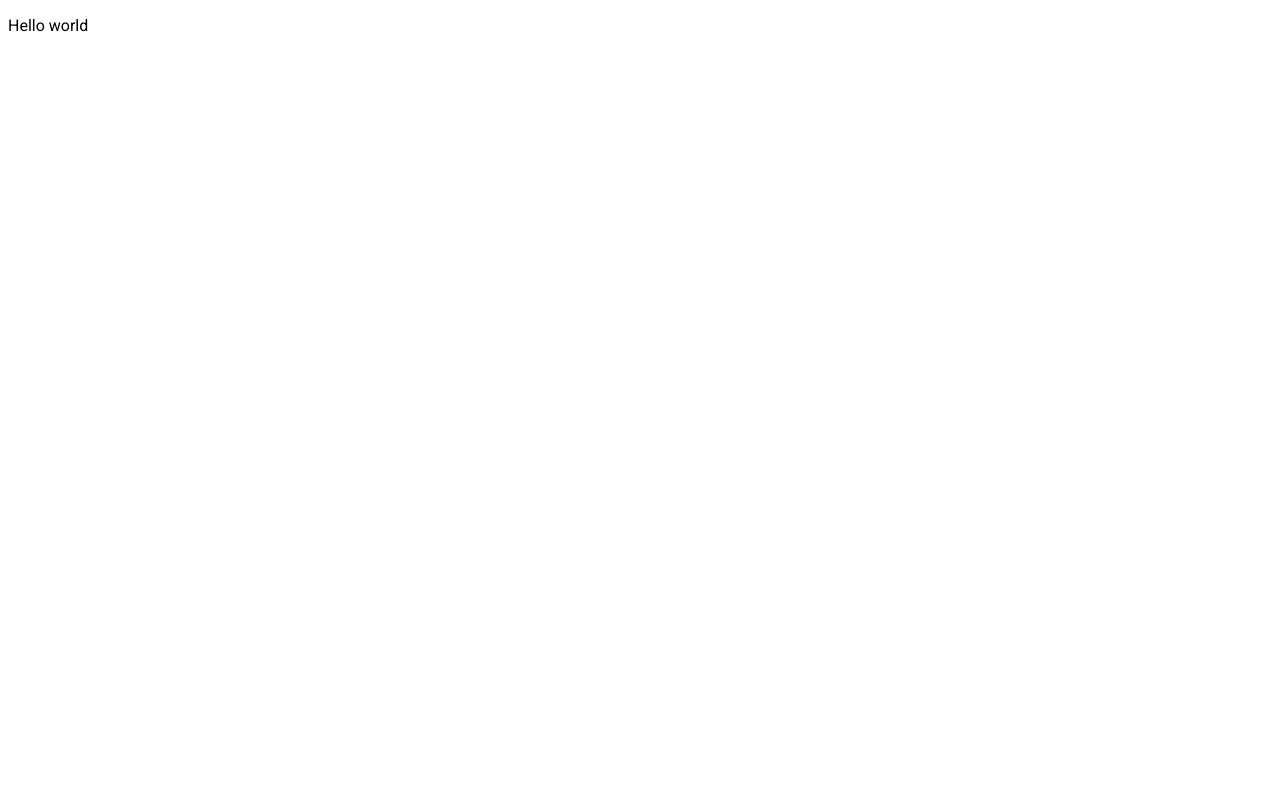
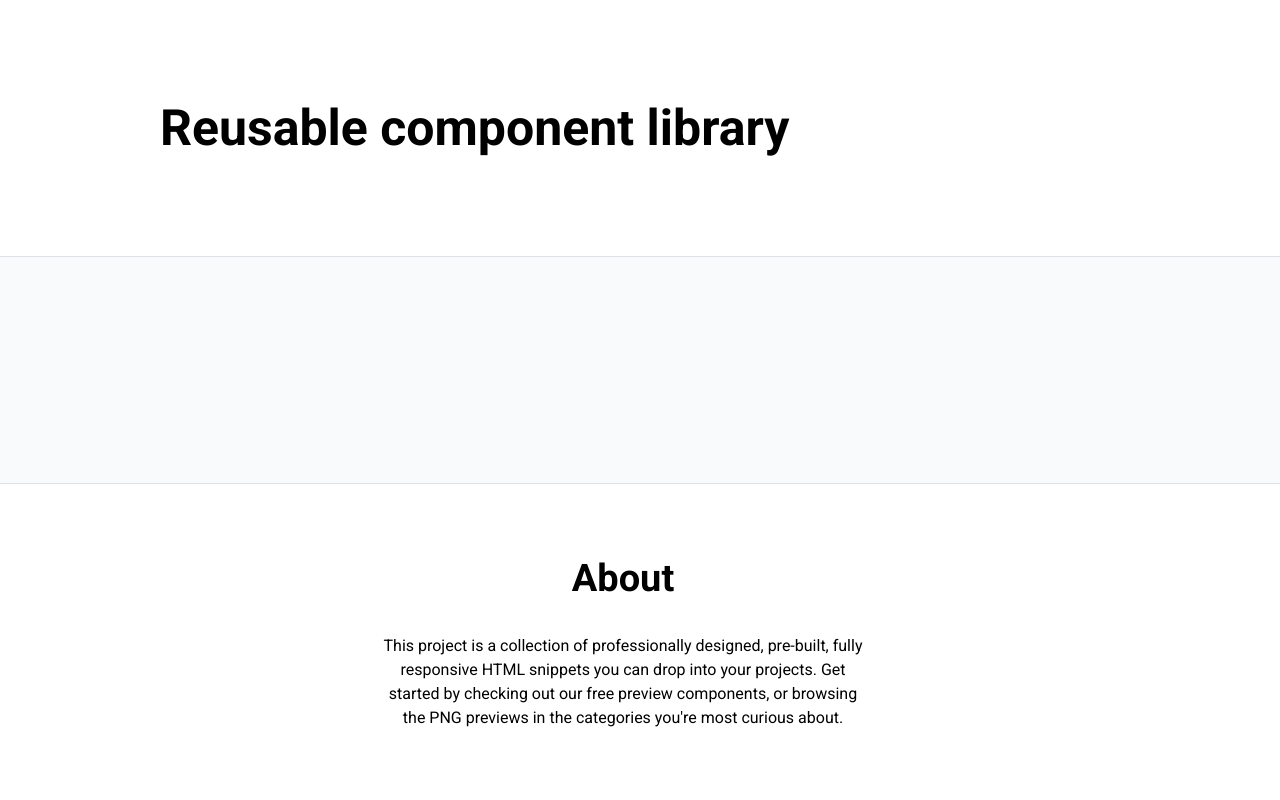
Before and after one commit to js-tasks-ru/htmlcss-20210513_pav-mishchenko, a website: page index.html in a window 1280 px wide. Drawn offline with nearby package versions, Linux system fonts and the light colour scheme.

Commit message:
feat(lection_1): main page

```diff
--- /dev/null
+++ b/assets/css/_fonts.css
@@ -0,0 +1,3 @@
+* {
+    font-family: 'Roboto', sans-serif;
+}
--- /dev/null
+++ b/assets/css/_grid.css
@@ -0,0 +1,4 @@
+html,
+body {
+    height: 100%;
+}
--- /dev/null
+++ b/assets/css/_reset.css
@@ -0,0 +1 @@
+@import '../../node_modules/normalize.css/normalize.css';
--- /dev/null
+++ b/assets/css/_typography.css
@@ -0,0 +1,17 @@
+h1 {
+  margin: 0;
+  font-size: 50px;
+  line-height: 64px;
+}
+
+h2 {
+  margin: 0;
+  font-size: 38px;
+  line-height: 48px;
+}
+
+p {
+  margin: 0;
+  font-size: 16px;
+  line-height: 24px;
+}
--- /dev/null
+++ b/assets/css/_variables.css
@@ -0,0 +1,19 @@
+:root {
+    --white: #ffffff;
+    --black: #212429;
+    --pink: #f784ad;
+    --purple: #7048e8;
+    --blue: #374fc7;
+    --red: #f03d3e;
+    --grey-1: #f8f9fa;
+    --grey-2: #dde2e5;
+    --grey-3: #acb5bd;
+    --grey-4: #495057;
+    --grey-5: #f9fafc;
+
+    --error: var(--red);
+    --success: var(--blue);
+
+    --primary: var(--blue);
+    --secondary: var(--purple);
+}
--- a/assets/css/main.css
+++ b/assets/css/main.css
@@ -1,24 +1,12 @@
+/* reset */
+@import './_reset.css';
+
+/* globals */
 @import '../fonts/fonts.css';
+@import './_typography.css';
+@import './_variables.css';
+@import './_fonts.css';
+@import './_grid.css';
 
-:root {
-    --white: #ffffff;
-    --black: #212429;
-    --pink: #F784AD;
-    --purple: #7048E8;
-    --blue: #374FC7;
-    --red: #F03D3E;
-    --grey-1: #F8F9FA;
-    --grey-2: #DDE2E5;
-    --grey-3: #ACB5BD;
-    --grey-4: #495057;
-
-    --error: var(--red);
-    --success: var(--blue);
-
-    --primary: var(--blue);
-    --secondary: var(--purple);
-}
-
-* {
-    font-family: 'Roboto', sans-serif;
-}
+/* components */
+@import '../../components/page/page.css';
--- /dev/null
+++ b/components/page/page.css
@@ -0,0 +1,24 @@
+.page {
+  display: flex;
+  flex-direction: column;
+  height: 100%;
+}
+
+.page__header {
+  padding: 96px 160px;
+}
+
+.page__main {
+  flex-grow: 1;
+  background-color: var(--grey-5);
+  border-top: 1px solid var(--grey-2);
+  border-bottom: 1px solid var(--grey-2);
+}
+.page__footer {
+  padding: 70px 417px 70px 383px;
+  text-align: center;
+}
+
+.page__footer-title {
+  margin-bottom: 32px;
+}
--- a/index.html
+++ b/index.html
@@ -1,10 +1,24 @@
 <!DOCTYPE html>
 <!-- Главная страница -->
 <html lang="ru">
-    <head>
-        <link rel="stylesheet" href="./assets/css/main.css">
-    </head>
-    <body>
-        <p>Hello world</p>
-    </body>
+  <head>
+    <link rel="stylesheet" href="./assets/css/main.css" />
+  </head>
+  <body>
+    <div class="page">
+      <header class="page__header">
+        <h1>Reusable component library</h1>
+      </header>
+      <main class="page__main"></main>
+      <footer class="page__footer">
+        <h2 class="page__footer-title">About</h2>
+        <p>
+          This project is a collection of professionally designed, pre-built,
+          fully responsive HTML snippets you can drop into your projects. Get
+          started by checking out our free preview components, or browsing the
+          PNG previews in the categories you're most curious about.
+        </p>
+      </footer>
+    </div>
+  </body>
 </html>
--- a/package.json
+++ b/package.json
@@ -27,6 +27,7 @@
   "dependencies": {
     "husky": "^6.0.0",
     "lint-staged": "^10.5.4",
+    "normalize.css": "^8.0.1",
     "prettier": "^2.2.1"
   }
 }
```
